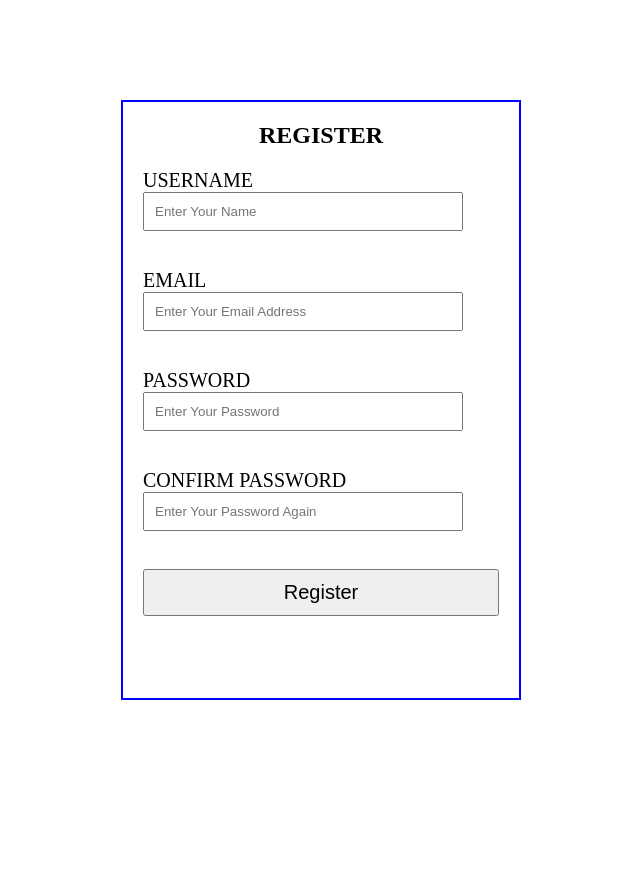
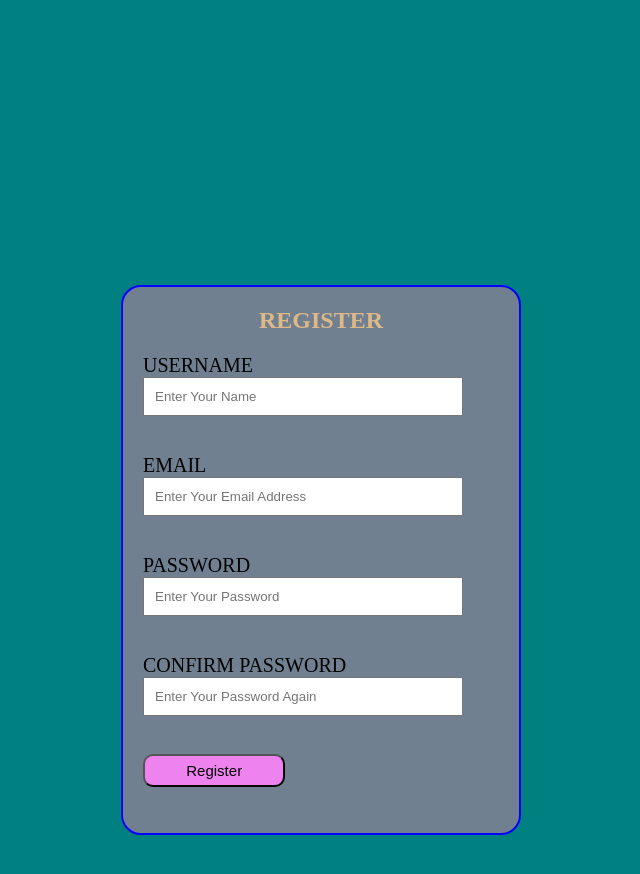
Before and after one commit to arooj-kanth/form-validation, a plain HTML site: page index.html in a window 1280 px wide. Shown: the whole page, without its empty margins (319-959 px from the left). Before the commit the page ends 800 px from the top, so only its background shows below. Drawn offline with Linux system fonts and the light colour scheme.

Commit message:
css added

```diff
--- a/style.css
+++ b/style.css
@@ -3,21 +3,25 @@
     box-sizing: border-box;}
 
 body{
-    height: 100vh;
+    height: 140vh;
     display: flex;
     align-items: center;
     justify-content: center;
+    background-color: teal;
 }
 #create-account-form{
     width: 400px;
     border: 2px solid blue;
+    border-radius: 20px;
+    background-color: slategray;
     padding: 20px;
-    height: 600px;
+    height: 550px;
     text-transform: uppercase;
 }
 .title{
     text-align: center;
     margin-bottom: 20px;
+    color: burlywood;
 }
 .input-group{
   position: relative;
@@ -64,7 +68,10 @@ color: green;}
 
   .btn{
     display: block;
-    width: 100%;
-    padding: 10px 0;
-    font-size: 20px;
+    width: 40%;
+    padding: 6px 0;
+    font-size: 15px;
+    text-align: center;
+    border-radius: 10px;
+    background-color: violet;
   }
```
